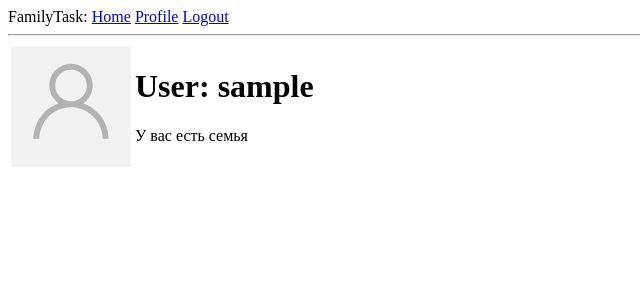
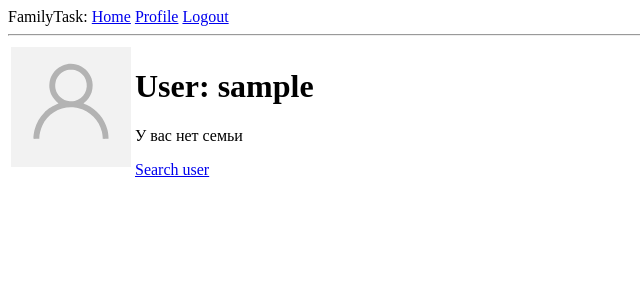
Before and after one commit to DoctorLecteur/familyTask, a Flask app: a page that uses app/templates/user.html in a window 1280 px wide. Shown: the top 300 px of the page, without its empty margins (0-640 px from the left). Run offline with Flask 2, Linux system fonts and the light colour scheme; the visitor is signed in with stand-in values (Sample User, id 1); data comes from the database, SQL or seed files in the repository; data that the repository does not hold is empty; parts of the project's set-up code (start-up, migrations or seed data) failed here and were passed over.

Commit message:
add view text family

```diff
--- a/app/models.py
+++ b/app/models.py
@@ -40,7 +40,11 @@ class Users(UserMixin, db.Model):
 
     def is_family(self, user):
         return self.families.filter(
-            family.c.id_partner == user.id).count() > 0
+            family.c.id_user == user.id).count() > 0
+
+    def get_partner(self, user):
+        return self.families.filter(
+            family.c.id_user == user.id).first_or_404().username
 
 
 @login.user_loader
--- a/app/templates/user.html
+++ b/app/templates/user.html
@@ -7,11 +7,11 @@
             <td>
                 <h1>User: {{ user.username }}</h1>
                 {% if current_user.is_authenticated %}
-                    {% if current_user.is_family(user) %}
+                    {% if not current_user.is_family(user) %}
                         <p>У вас нет семьи</p>
                         <p><a href="{{ url_for('search') }}">Search user</a></p>
                     {% else %}
-                        <p>У вас есть семья</p>
+                        <p>У вас есть семья c {{ current_user.get_partner(user) }}</p>
                     {% endif %}
                 {% endif %}
             </td>
```
